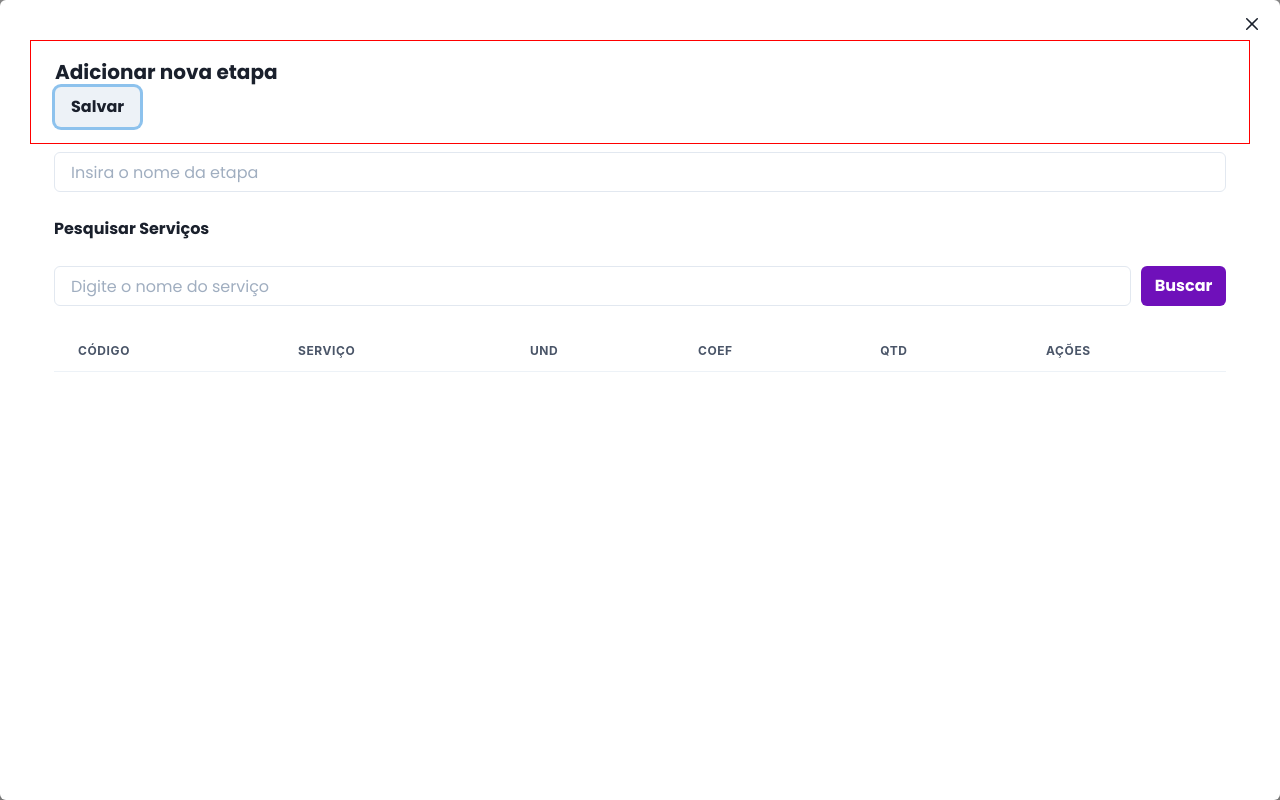
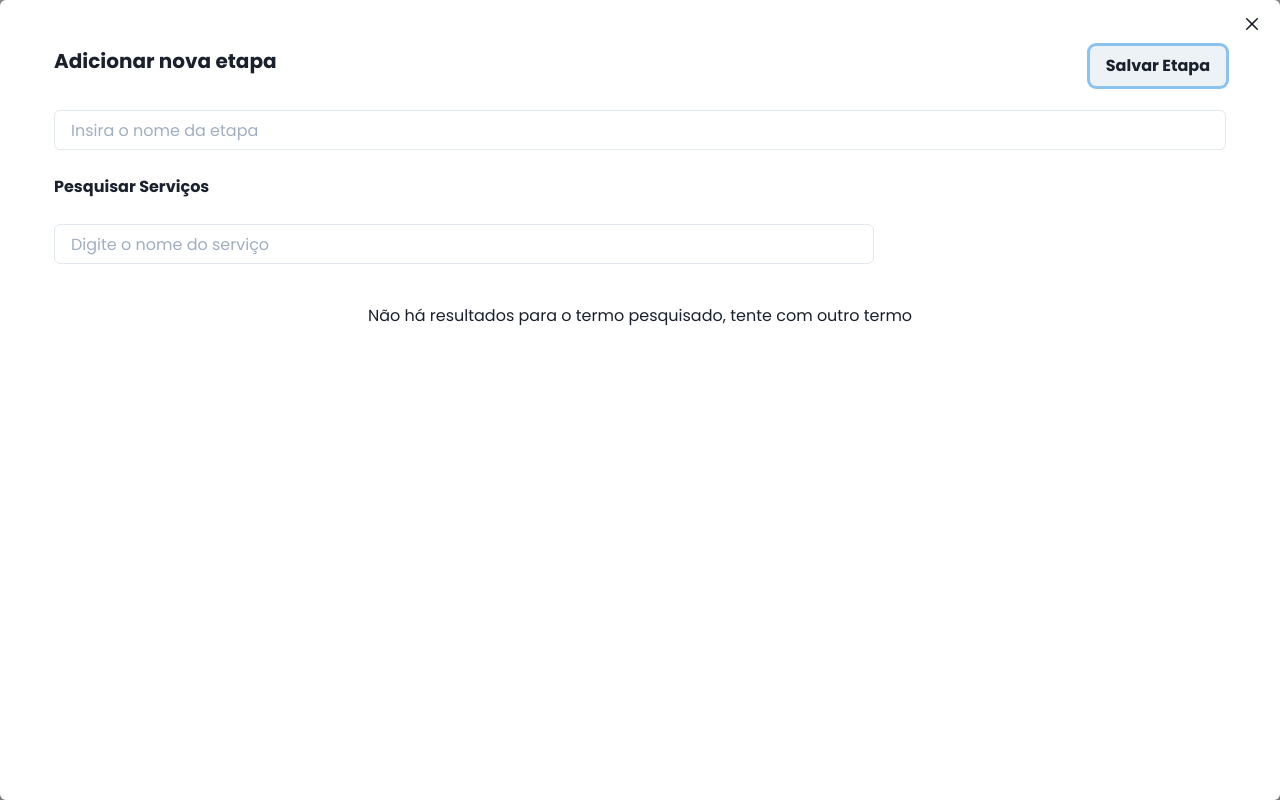
Before and after one commit to okelvynsantana/orcaapp, a Next.js app: page /create-budget in a window 1280 px wide. Both pictures are taken after a click on the button "Nova Etapa". Built offline with nearby package versions, Linux system fonts and the light colour scheme.

Commit message:
refact: Alter search services engine

```diff
--- a/components/AddStepModal.tsx
+++ b/components/AddStepModal.tsx
@@ -1,4 +1,4 @@
-import { AddIcon } from '@chakra-ui/icons'
+// import { AddIcon } from '@chakra-ui/icons'
 import {
   Button,
   Flex,
@@ -9,6 +9,7 @@ import {
   ModalContent,
   ModalHeader,
   ModalOverlay,
+  Spinner,
   Table,
   Tbody,
   Td,
@@ -34,16 +35,97 @@ const AddStepModal: React.FC<RenderServicesModalProps> = ({
   const [searchService, setSearchService] = useState('')
   const [resultServices, setResultServices] = useState([])
   const [stepName, setStepName] = useState('')
+  const [loading, setLoading] = useState(false)
 
-  const handleSearchServices = useCallback(async () => {
-    setResultServices([])
+  // const handleSearchServices = useCallback(async () => {
+  //   setResultServices([])
+  //   const result = await search(
+  //     `/api/SearchProducts?searchTerm=${searchService}`
+  //   )
+  //   setResultServices(result.data)
+  //   console.log(resultServices)
+  //   setSearchService('')
+  // }, [searchService])
+
+  const RenderTable = () => {
+    return (
+      <>
+        {!resultServices.length ? (
+          <RenderEmptyContent />
+        ) : (
+          <Table variant="simple" flexDir="row" marginTop="25px">
+            <Thead>
+              <Tr>
+                <Th>Código</Th>
+                <Th>Serviço</Th>
+                <Th>UND</Th>
+                <Th>COEF</Th>
+                <Th>QTD</Th>
+                <Th>Preço Unitário</Th>
+                <Th>Preço total</Th>
+              </Tr>
+            </Thead>
+            <Tbody>
+              {resultServices.map(result => (
+                <Tr key={result.compositionCode}>
+                  <Td>{result.compositionCode}</Td>
+                  <Td maxW="100px" textOverflow="ellipsis" overflow="hidden">
+                    {result.compositionDescription}
+                  </Td>
+                  <Td>UND</Td>
+                  <Td>COEF</Td>
+                  <Td>
+                    <Input maxW="50px" type="number"></Input>
+                  </Td>
+                  <Td>1</Td>
+                  <Td>2</Td>
+                </Tr>
+              ))}
+            </Tbody>
+          </Table>
+        )}
+      </>
+    )
+  }
+
+  const RenderLoading = () => {
+    return (
+      <Flex
+        flexDir="column"
+        alignItems="center"
+        justifyContent="center"
+        mt="40px"
+      >
+        <Spinner />
+        <Text>Carregando...</Text>
+      </Flex>
+    )
+  }
+  const RenderEmptyContent = () => {
+    return (
+      <Flex
+        flexDir="column"
+        alignItems="center"
+        justifyContent="center"
+        mt="40px"
+      >
+        <Text>
+          Não há resultados para o termo pesquisado, tente com outro termo
+        </Text>
+      </Flex>
+    )
+  }
+
+  const onChangeHandler = useCallback(async (e: any) => {
+    setLoading(true)
+    setSearchService(e.target.value)
     const result = await axios.get(
-      `/api/SearchProducts?searchTerm=${searchService}`
+      `/api/SearchProducts?searchTerm=${e.target.value}`
     )
     setResultServices(result.data)
-    console.log(resultServices)
-    setSearchService('')
-  }, [searchService])
+    setLoading(false)
+  }, [])
+  const handleAddNewStep = useCallback(() => {}, [])
   return (
     <Modal
       isOpen={isOpen}
@@ -54,11 +136,13 @@ const AddStepModal: React.FC<RenderServicesModalProps> = ({
     >
       <ModalOverlay />
       <ModalContent padding="30px">
-        <ModalHeader border="red 1px solid" mt="10px">
-          <Text>
-            {stepName ? `Etapa: ${stepName}` : 'Adicionar nova etapa'}
-          </Text>
-          <Button>Salvar</Button>
+        <ModalHeader>
+          <Flex justifyContent="space-between">
+            <Text>
+              {stepName ? `Etapa: ${stepName}` : 'Adicionar nova etapa'}
+            </Text>
+            <Button onClick={handleAddNewStep}>Salvar Etapa</Button>
+          </Flex>
         </ModalHeader>
         <ModalCloseButton borderRadius="full" />
         <ModalBody>
@@ -74,55 +158,26 @@ const AddStepModal: React.FC<RenderServicesModalProps> = ({
           <Text mt="25px" fontWeight="600">
             Pesquisar Serviços
           </Text>
-          <Flex mt="25px">
+          <Flex mt="25px" width="70%" flexDir="column">
             <Input
               placeholder="Digite o nome do serviço"
               value={searchService}
-              onChange={e => setSearchService(e.target.value)}
+              onChange={e => onChangeHandler(e)}
             />
-            <Button
+
+            {/* <Button
               background="brand.primary"
               color="#FFF"
               ml="10px"
               onClick={handleSearchServices}
             >
               Buscar
-            </Button>
+            </Button> */}
           </Flex>
-          <Table variant="simple" flexDir="row" marginTop="25px">
-            <Thead>
-              <Tr>
-                <Th>Código</Th>
-                <Th>Serviço</Th>
-                <Th>UND</Th>
-                <Th>COEF</Th>
-                <Th>QTD</Th>
-                <Th>Ações</Th>
-              </Tr>
-            </Thead>
-            <Tbody>
-              {resultServices.map(result => (
-                <Tr key={result.compositionCode}>
-                  <Td>{result.compositionCode}</Td>
-                  <Td maxW="100px" textOverflow="ellipsis" overflow="hidden">
-                    {result.compositionDescription}
-                  </Td>
-                  <Td>UND</Td>
-                  <Td>COEF</Td>
-                  <Td>
-                    <Input maxW="50px" type="number"></Input>
-                  </Td>
-                  <Td>
-                    <AddIcon></AddIcon>
-                  </Td>
-                </Tr>
-              ))}
-            </Tbody>
-          </Table>
+          {loading ? <RenderLoading /> : <RenderTable />}
         </ModalBody>
       </ModalContent>
     </Modal>
   )
 }
-
 export default AddStepModal
```
Also changed, not shown: .eslintrc.json.
